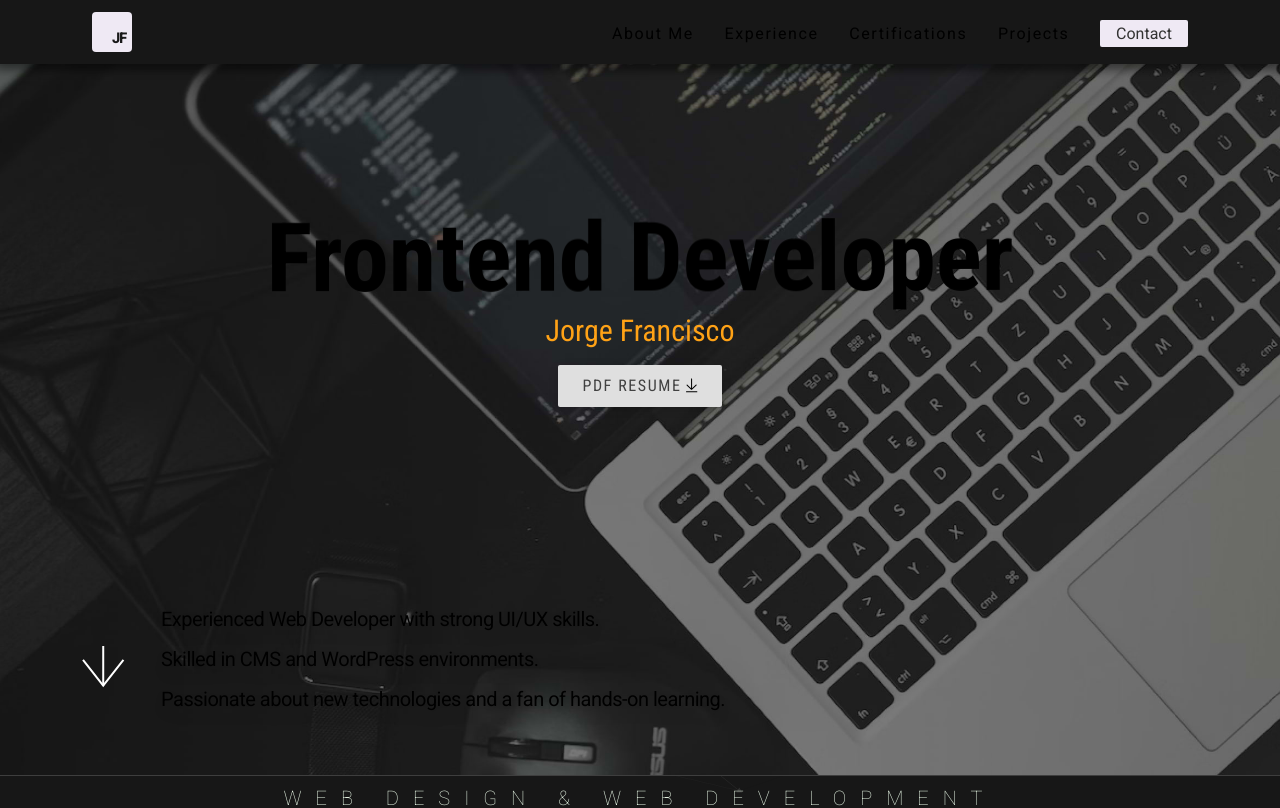
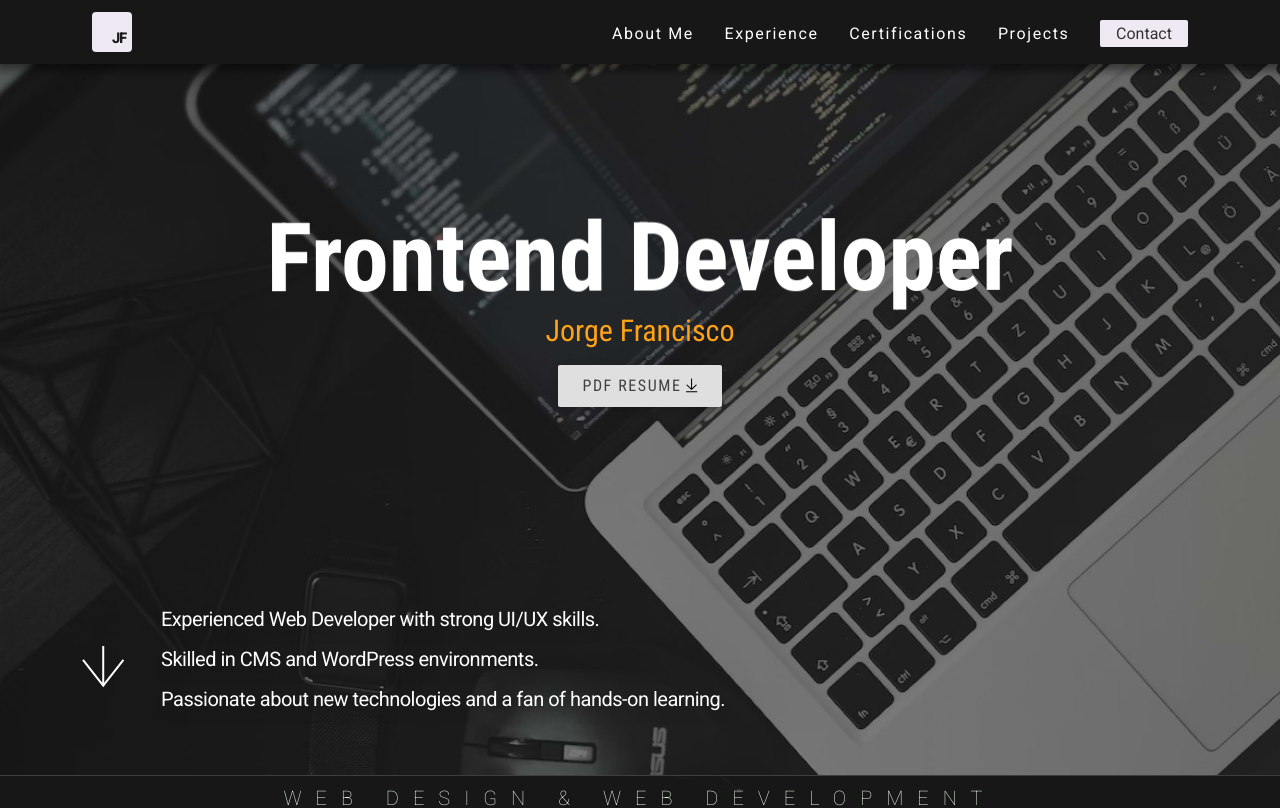
Before and after one commit to jor-g-r/portfolio-Jorge-Rondon, a Next.js app in the folder portfolio/: page / in a window 1280 px wide. Shown: the top 808 px of the page. Built offline with nearby package versions, Linux system fonts and the light colour scheme.

Commit message:
text correction

```diff
--- a/portfolio/src/app/globals.css
+++ b/portfolio/src/app/globals.css
@@ -21,7 +21,7 @@ html {
 }
 
 body {
-  color: rgb(var(--foreground-rgb));
+  color: #fff;
 
 }
 
```
